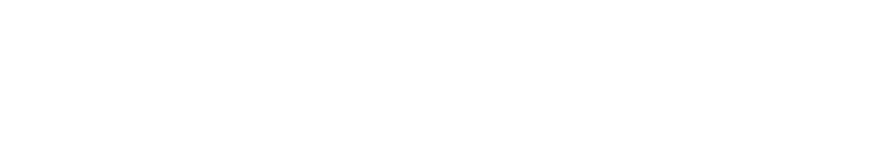
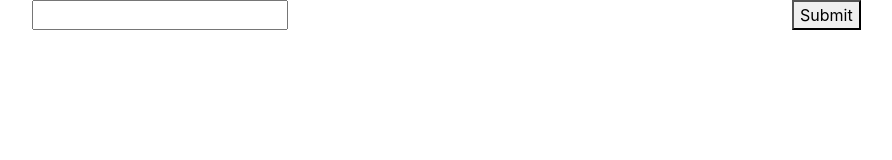
Before and after one commit to nix-arif/todo-app-sendiri, a plain HTML site: page index.html in a window 1280 px wide. Shown: the whole page, without its empty margins (53-945 px from the left). Drawn offline with nearby package versions, Linux system fonts and the light colour scheme.

Commit message:
Changes to be committed:

```diff
--- a/index.html
+++ b/index.html
@@ -1,10 +1,25 @@
 <!DOCTYPE html>
 <html>
-    <head>
-        <title>ToDoApp</title>
-    </head>
+<head>
+    <meta charset="utf-8">
+    <meta name="viewport" content="width=device-width, initial-scale=1.0">
+    <meta http-equiv="X-UA-Compatible" content="ie=edge">
+    <title>ToDoApp</title>
+    <link rel="stylesheet" href="https://stackpath.bootstrapcdn.com/bootstrap/4.4.1/css/bootstrap.min.css" integrity="sha384-Vkoo8x4CGsO3+Hhxv8T/Q5PaXtkKtu6ug5TOeNV6gBiFeWPGFN9MuhOf23Q9Ifjh" crossorigin="anonymous">
+</head>
 
-    <body>
+<body>
+    <div class="container">
+        <div class="row">
+            <div class="col-sm-8">
+                <input type="text">
+            </div>
+            <div class="col-sm-4">
+                <button type="submit">Submit</button>
+            </div>
+        </div>
+    </div>
+
 
     </body>
 </html>
```
